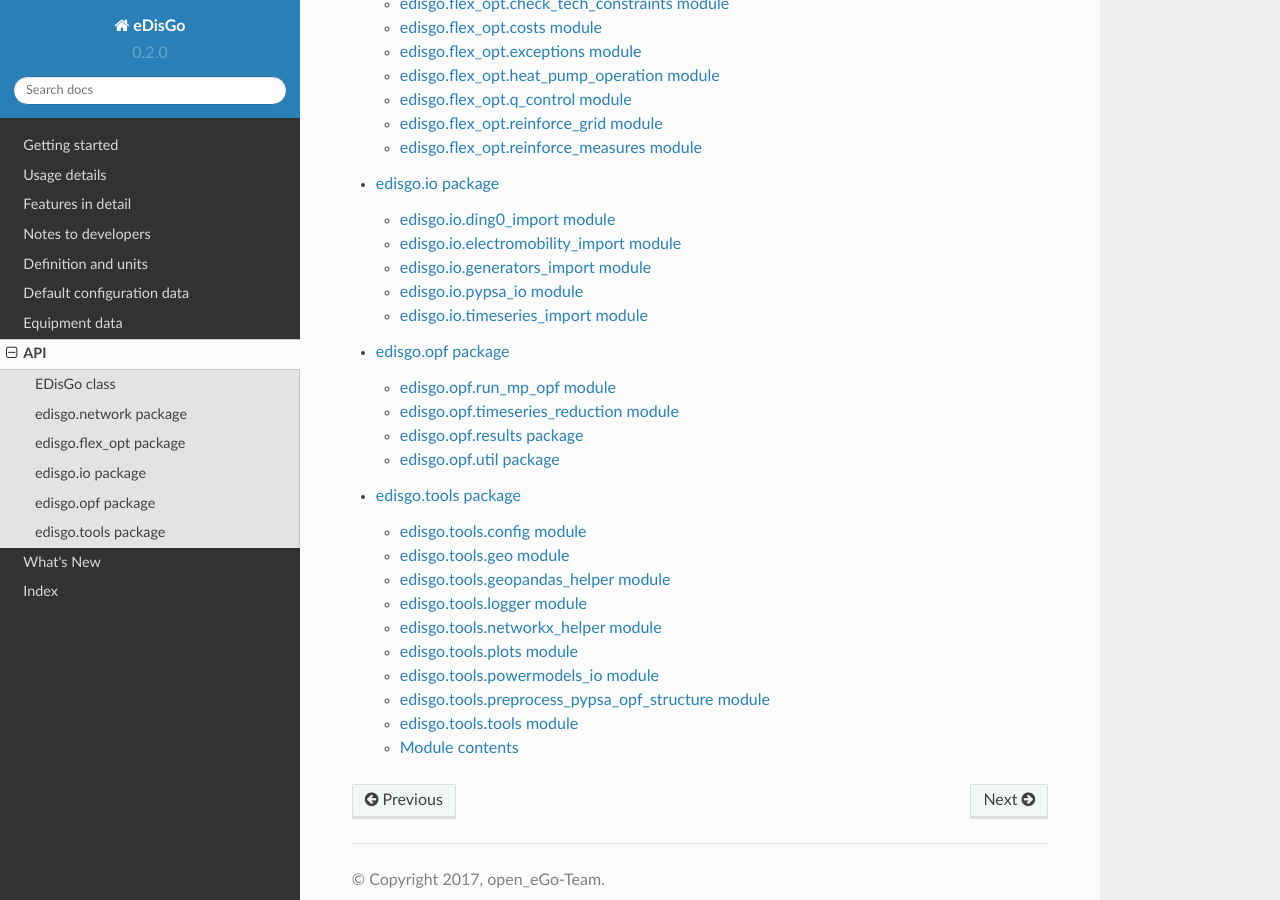
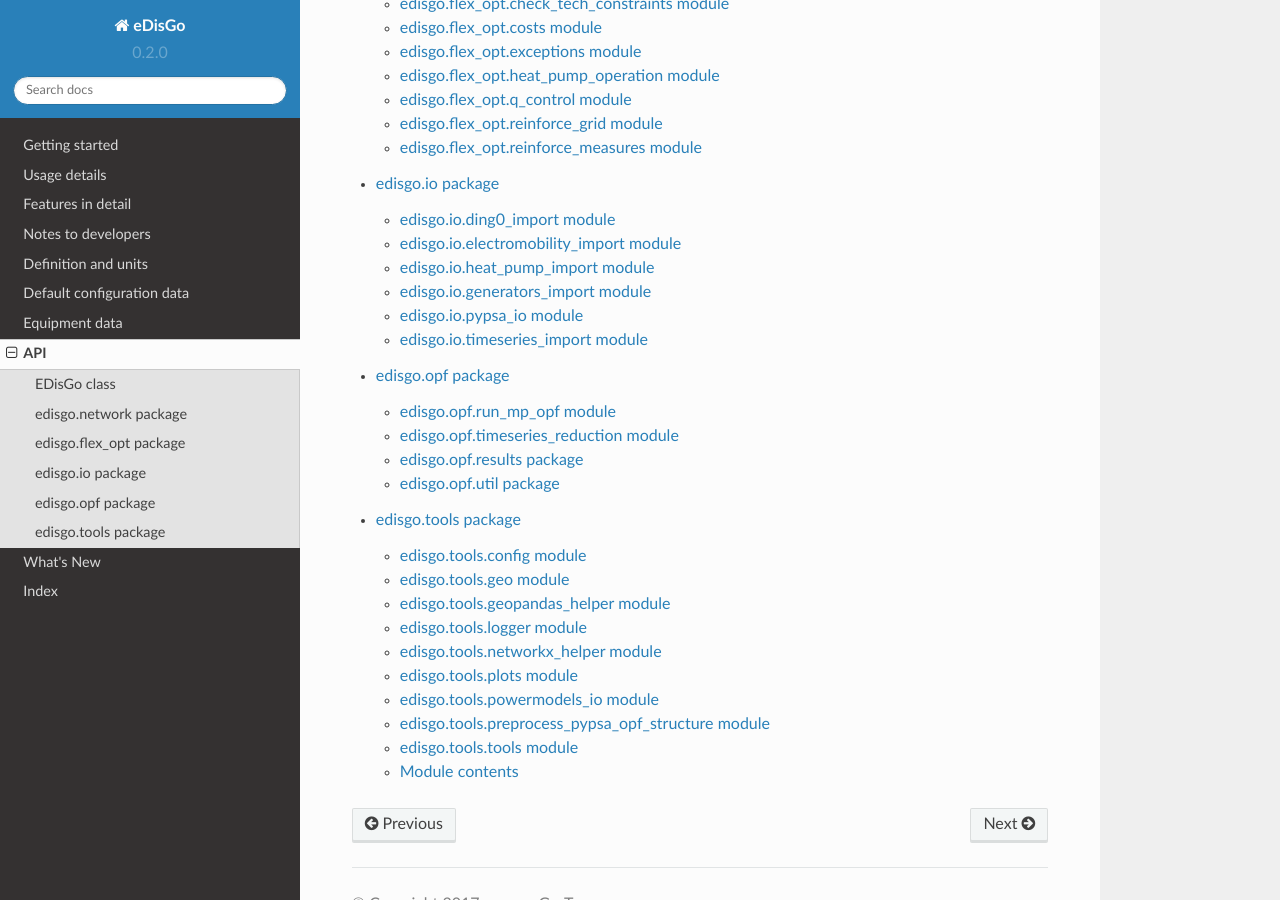
Before and after one commit to openego/eDisGo, a Sphinx documentation site: the page built from doc/api.rst, in a window 1280 px wide and 900 px high, scrolled down 468 px. Built offline with Sphinx 7.4.7 and the Read the Docs theme 2.0.0, drawn with Linux system fonts in a browser that asks for light colours; formulas are drawn with MathJax 3.

Commit message:
Add heat_pump_import module to API doc

```diff
--- a/doc/api/edisgo.io.rst
+++ b/doc/api/edisgo.io.rst
@@ -13,6 +13,14 @@ edisgo.io.electromobility\_import module
 ----------------------------------------
 
 .. automodule:: edisgo.io.electromobility_import
+   :members:
+   :undoc-members:
+   :show-inheritance:
+
+edisgo.io.heat\_pump\_import module
+----------------------------------------
+
+.. automodule:: edisgo.io.heat_pump_import
    :members:
    :undoc-members:
    :show-inheritance:
```
